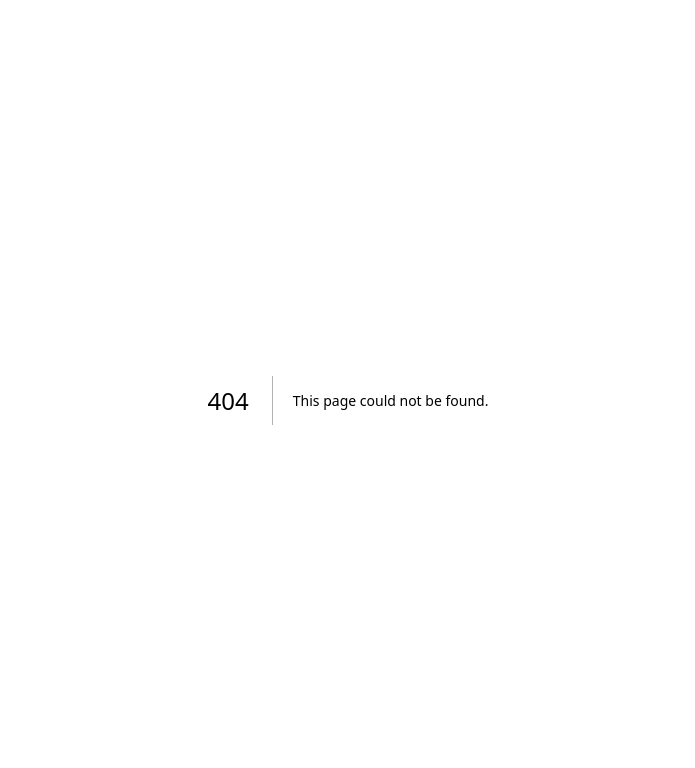
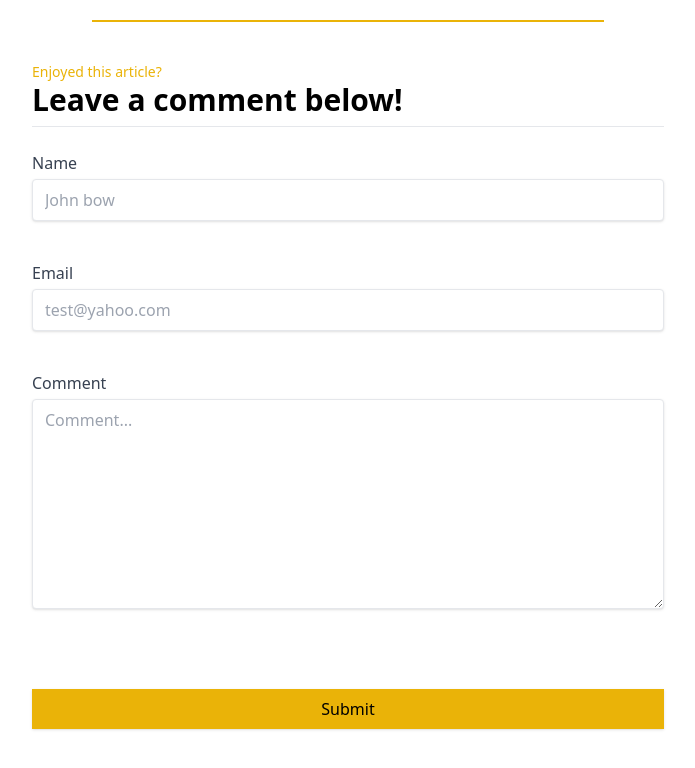
Before and after one commit to onyegood/medium-clone-nextjs, a Next.js app: page /form/CommentForm in a window 1280 px wide. Before the commit this address had no page. Shown: the top 768 px of the page, without its empty margins (292-987 px from the left). Built offline with nearby package versions, Linux system fonts and the light colour scheme.

Commit message:
Completed feedback form

```diff
--- a/package.json
+++ b/package.json
@@ -9,7 +9,8 @@
     "axios": "^0.27.2",
     "next": "latest",
     "react": "18.1.0",
-    "react-dom": "18.1.0"
+    "react-dom": "18.1.0",
+    "react-hook-form": "^7.34.2"
   },
   "devDependencies": {
     "@types/node": "17.0.35",
--- a/pages/api/hello.ts
+++ b/pages/api/hello.ts
@@ -2,12 +2,16 @@
 import type { NextApiRequest, NextApiResponse } from 'next'
 
 type Data = {
-  name: string
+  data: {
+    name: string
+  }
 }
 
-export default function handler(
+ const handler = (
   req: NextApiRequest,
   res: NextApiResponse<Data>
-) {
-  res.status(200).json({ name: 'John Doe' })
+) => {
+  res.status(200).json({data: { name: 'John Doe' }})
 }
+
+export default handler;
--- /dev/null
+++ b/pages/form/CommentForm.tsx
@@ -0,0 +1,95 @@
+import React from 'react';
+import {useForm, SubmitHandler} from 'react-hook-form';
+
+interface IFormInput {
+  _id: number;
+  email: string;
+  name: string;
+  comment: string;
+}
+
+interface IProps {
+  postId: number
+}
+
+const CommentForm: React.FC<IProps> = ({ postId }) => {
+  const {
+    handleSubmit,
+    register,
+    formState: { errors }
+  } = useForm<IFormInput>();
+
+  const onSubmit: SubmitHandler<IFormInput> = async (data) => {
+    const payload = {
+      ...data,
+      _id: Number(data._id)
+    }
+    console.log(payload);
+  }
+
+  return (
+    <>
+      <hr className="max-w-lg my-5 mx-auto border border-yellow-500" />
+      <form
+        onSubmit={handleSubmit(onSubmit)}
+        className="flex flex-col max-w-2xl mx-auto p-5 mb-10">
+        <h3 className="text-sm text-yellow-500">Enjoyed this article?</h3>
+        <h4 className="text-3xl font-bold">Leave a comment below!</h4>
+        <hr className="py-3 mt-2" />
+        <input
+          {...register('_id')}
+          name="_id"
+          type='hidden'
+          value={postId}
+        />
+        <label className="block mb-10">
+          <span className="text-gray-700">Name</span>
+          <input
+            {...register('name', { required: true })}
+            className="shadow border rounded py-2 px-3
+              form-input mt-1 block w-full ring-yellow-500 outline-none focus:ring"
+            placeholder="John bow"
+            type="text"
+            name='name'
+          />
+        </label>
+        <label className="block mb-10">
+          <span className="text-gray-700">Email</span>
+          <input
+            {...register('email', { required: true })}
+            className="shadow border rounded py-2 px-3
+              form-input mt-1 block w-full ring-yellow-500 outline-none focus:ring"
+            placeholder="test@yahoo.com"
+            type="email"
+            name='email'
+          />
+        </label>
+        <label className="block mb-10">
+          <span className="text-gray-700">Comment</span>
+          <textarea
+            {...register('comment', { required: true })}
+            className="shadow border rounded py-2 px-3
+              form-textarea mt-1 block w-full ring-yellow-500 outline-none focus:ring"
+            placeholder="Comment..."
+            rows={8}
+            name='comment'
+          />
+        </label>
+        {/* Return error when field validation fail */}
+        <div className='flex flex-col p-5'>
+          {errors.name && <span className='text-red-500'>- The name field is required</span>}
+          {errors.email && <span className='text-red-500'>- The email field is required</span>}
+          {errors.comment && <span className='text-red-500'>- The comment field is required</span>}
+        </div>
+
+        <input
+          type='submit'
+          className='shadow bg-yellow-500 hover:bg-yellow-400
+           focus:shadow-outline focus:outline-none py-2 px-4 text-bold cursor-pointer'
+        />
+      </form>
+    </>
+  );
+};
+
+export default CommentForm;
--- a/pages/posts/[id].tsx
+++ b/pages/posts/[id].tsx
@@ -2,15 +2,16 @@ import React from 'react';
 import axios from 'axios';
 import { env } from 'process';
 import { IPost } from '../../models';
-import { GetServerSideProps, GetStaticProps } from 'next';
+import { GetStaticProps } from 'next';
 import HeadComponent from '../../components/head';
 import HeaderComponent from '../../components/header';
+import CommentForm from '../form/CommentForm';
 
 interface Props {
   post: IPost;
 }
 
-const PostDetails: React.FC<Props> = ({ post: { title, body } }) => {
+const PostDetails: React.FC<Props> = ({ post: { title, body, id } }) => {
   return (
     <main className="max-w-7xl mx-auto">
       <HeadComponent title={title} />
@@ -41,25 +42,7 @@ const PostDetails: React.FC<Props> = ({ post: { title, body } }) => {
         </div>
       </article>
 
-      <hr className='max-w-lg my-5 mx-auto border border-yellow-500' />
-
-      <form className='flex flex-col max-w-2xl mx-auto p-5 mb-10'>
-        <h3 className='text-sm text-yellow-500'>Enjoyed this article?</h3>
-        <h4 className='text-3xl font-bold'>Leave a comment below!</h4>
-        <hr className='py-3 mt-2' />
-        <label>
-          <span>Name</span>
-          <input placeholder='John bow' type='text' />
-        </label>
-        <label>
-          <span>Email</span>
-          <input placeholder='test@yahoo.com' type='email' />
-        </label>
-        <label>
-          <span>Comment</span>
-          <textarea placeholder='Comment...' rows={10} />
-        </label>
-      </form>
+      <CommentForm postId={id} />
     </main>
   );
 };
```
